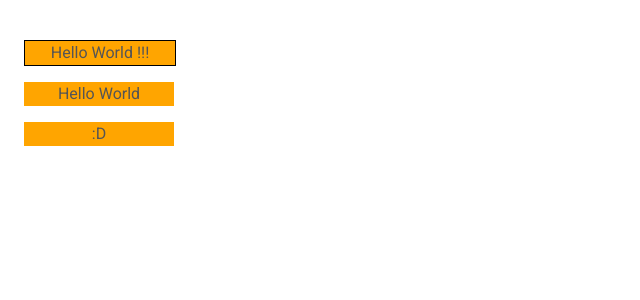
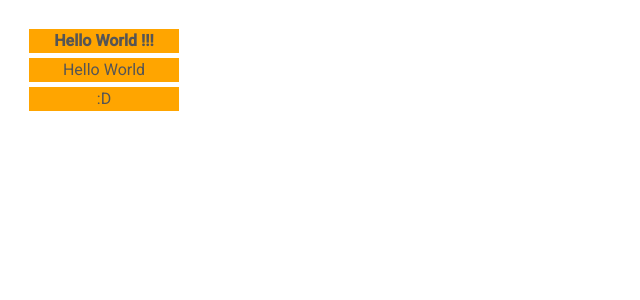
Before and after one commit to JafarSadik/code-lab, a React (Create React App) app in the folder webdev/react/hello-world/: page / in a window 1280 px wide. Shown: the top 300 px of the page, without its empty margins (0-640 px from the left). Built offline with nearby package versions, Linux system fonts and the light colour scheme.

Commit message:
React: toggling Hello World component state on click

```diff
--- a/webdev/react/hello-world/src/HelloWorld.css
+++ b/webdev/react/hello-world/src/HelloWorld.css
@@ -1,12 +1,11 @@
 
-p.hello {
+div.hello {
     background-color: orange;
     width: 150px;
     text-align: center;
+    margin: 5px
 }
 
-p.hello.selected {
-    border-style: solid;
-    border-width: 1px;
-    border-color: black;
+div.hello.active {
+    font-weight: bolder;
 }
--- a/webdev/react/hello-world/src/HelloWorld.jsx
+++ b/webdev/react/hello-world/src/HelloWorld.jsx
@@ -3,25 +3,37 @@ import './HelloWorld.css'
 
 class HelloWorld extends Component {
 
+    constructor(props) {
+        super(props);
+
+        this.state = { active: !!props.active };
+        //this.handleClick = this.handleClick.bind(this);
+    }
+
+    handleClick(event) {
+        console.log(`changing component state`);
+        this.setState({active: !this.state.active})
+    }
+
     render() {
         // Render two paragraphs with React JS API
         /*return [
             React.createElement("p", {class: 'hello'}, "Hello World!!!"),
-            React.createElement("p", {class: 'hello selected'}, "Hello World!!!")
+            React.createElement("p", {class: 'hello active'}, "Hello World!!!")
         ]*/
 
         // Render two paragraphs wrapped in div element with React JS API
         /*return React.createElement("div", null,
                 [
                     React.createElement("p", {class: 'hello'}, "Hello World!!!"),
-                    React.createElement("p", {class: 'hello selected'}, "Hello World!!!")
+                    React.createElement("p", {class: 'hello active'}, "Hello World!!!")
                 ]
             )*/
 
         return (
-            <p class={"hello " + (this.props.selected ? 'selected' : '')}>
+            <div className={"hello " + (this.state.active ? 'active' : '')} onClick={this.handleClick.bind(this)}>
                 {this.props.message}
-            </p>
+            </div>
         )
     }
 }
--- a/webdev/react/hello-world/src/index.jsx
+++ b/webdev/react/hello-world/src/index.jsx
@@ -7,7 +7,7 @@ let rootElement = document.getElementById('root');
 
 let page =
     <>
-        <HelloWorld selected message='Hello World !!!'/>
+        <HelloWorld active message='Hello World !!!'/>
         <HelloWorld message='Hello World'/>
         <HelloWorld message=':D'/>
     </>
```
